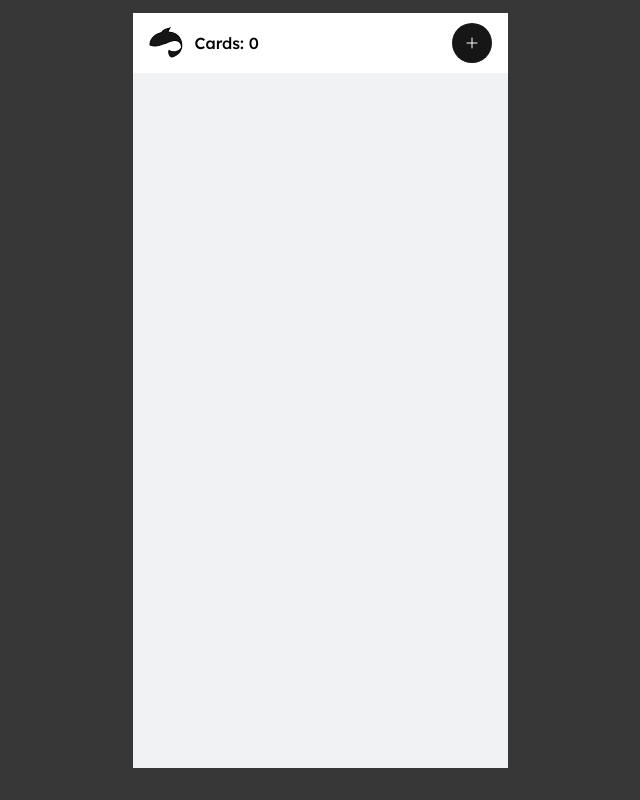
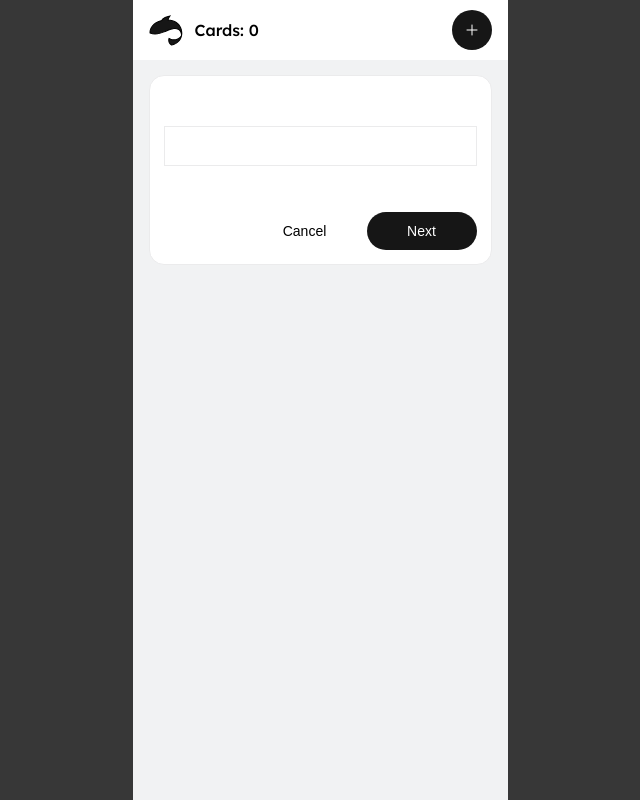
Before and after one commit to mmcode9407/fischkapp, a React (Vite) app: page / in a window 1280 px wide. Shown: the whole page, without its empty margins (320-960 px from the left). Built offline with nearby package versions, Linux system fonts and the light colour scheme.

Commit message:
feat: create newCard component

```diff
--- a/src/App.css
+++ b/src/App.css
@@ -14,7 +14,9 @@
 	box-sizing: border-box;
 }
 
-html {
+html,
+input,
+textarea {
 	font-family: 'Lexend', sans-serif;
 }
 
--- a/src/App.tsx
+++ b/src/App.tsx
@@ -1,14 +1,16 @@
-import { AppHeader } from "./components/AppHeader";
-import { AppLayout } from "./components/AppLayout";
+import { AppHeader } from './components/AppHeader';
+import { AppLayout } from './components/AppLayout';
+import { NewCard } from './components/NewCard';
 
-import "./App.css";
+import './App.css';
 
 function App() {
-  return (
-    <AppLayout>
-      <AppHeader />
-    </AppLayout>
-  );
+	return (
+		<AppLayout>
+			<AppHeader />
+			<NewCard />
+		</AppLayout>
+	);
 }
 
 export default App;
--- a/src/components/AppHeader.module.css
+++ b/src/components/AppHeader.module.css
@@ -3,6 +3,7 @@
 	align-items: center;
 	justify-content: space-between;
 	height: 60px;
+	margin-bottom: 15px;
 	padding: 16px;
 	background: var(--white);
 }
--- a/src/components/AppLayout.module.css
+++ b/src/components/AppLayout.module.css
@@ -1,6 +1,6 @@
 .layout {
-  max-width: 375px;
-  height: 755px;
-  margin: 1% auto;
-  background: #f1f2f3;
+	max-width: 375px;
+	min-height: 100vh;
+	margin: 0 auto;
+	background: #f1f2f3;
 }
--- /dev/null
+++ b/src/components/CardButton.module.css
@@ -0,0 +1,19 @@
+.btn {
+	width: 110px;
+	padding: 10px 12px;
+	border: none;
+	border-radius: 22px;
+	font-size: 14px;
+	font-weight: 500;
+	line-height: 18px;
+	cursor: pointer;
+}
+
+.black {
+	background-color: var(--accent);
+	color: var(--white);
+}
+
+.white {
+	background-color: var(--white);
+}
--- /dev/null
+++ b/src/components/CardButton.tsx
@@ -0,0 +1,18 @@
+import styles from './CardButton.module.css';
+
+interface buttonProps {
+	variant: 'white' | 'black';
+	onClick?: () => void;
+	text: string;
+}
+
+export const CardButton = ({ variant, onClick, text }: buttonProps) => {
+	return (
+		<button
+			className={`${styles.btn} ${styles[variant]}`}
+			onClick={onClick}
+			type='button'>
+			{text}
+		</button>
+	);
+};
--- /dev/null
+++ b/src/components/NewCard.module.css
@@ -0,0 +1,44 @@
+.card {
+	position: relative;
+	width: 343px;
+	min-height: 188px;
+	margin: 0 auto;
+	padding: 50px 14px 14px;
+	background-color: var(--white);
+	border-radius: 15px;
+	border: 1px solid var(--border);
+}
+
+.form {
+	display: flex;
+	flex-direction: column;
+	align-items: center;
+	justify-content: space-between;
+	gap: 46px;
+}
+
+.textarea {
+	width: 100%;
+	height: 40px;
+	padding: 10px 10px 10px 12px;
+	font-size: 16px;
+	font-weight: 500;
+	border: 1px solid var(--border);
+	resize: none;
+	overflow: hidden;
+}
+
+.btnBox {
+	display: flex;
+	gap: 7px;
+	align-self: flex-end;
+}
+
+.deleteBtn {
+	position: absolute;
+	top: 0;
+	right: 0;
+	border: none;
+	background: none;
+	cursor: pointer;
+}
--- /dev/null
+++ b/src/components/NewCard.tsx
@@ -0,0 +1,44 @@
+import { ChangeEvent, useState } from 'react';
+import styles from './NewCard.module.css';
+import deleteIcon from '../../public/icons/deleteIcon.svg';
+import { NewCardSide } from './NewCardSide';
+import { CardButton } from './CardButton';
+
+export const NewCard = () => {
+	const [isFront, setIsFront] = useState<boolean>(true);
+
+	const handleChangeSide = () => {
+		setIsFront((prev) => !prev);
+	};
+
+	return (
+		<div className={styles.card}>
+			{!isFront && (
+				<button className={styles.deleteBtn}>
+					<img src={deleteIcon} alt='Delete icon' />
+				</button>
+			)}
+			<form className={styles.form}>
+				{isFront ? (
+					<NewCardSide name='frontSide' styles={styles}>
+						<CardButton variant='white' text='Cancel' />
+						<CardButton
+							variant='black'
+							onClick={handleChangeSide}
+							text='Next'
+						/>
+					</NewCardSide>
+				) : (
+					<NewCardSide name='backSide' styles={styles}>
+						<CardButton
+							variant='black'
+							onClick={handleChangeSide}
+							text='Back'
+						/>
+						<CardButton variant='white' text='Save' />
+					</NewCardSide>
+				)}
+			</form>
+		</div>
+	);
+};
--- /dev/null
+++ b/src/components/NewCardSide.tsx
@@ -0,0 +1,25 @@
+import { ChangeEvent, ReactNode } from 'react';
+
+interface NewCardSideProps {
+	children: ReactNode;
+	styles: { [key: string]: string };
+	name: string;
+}
+
+export const NewCardSide = ({ children, styles, name }: NewCardSideProps) => {
+	const setHeight = (e: ChangeEvent<HTMLTextAreaElement>) => {
+		e.target.style.height = 'auto';
+		e.target.style.height = `${e.target.scrollHeight}px`;
+	};
+
+	return (
+		<>
+			<textarea
+				className={styles.textarea}
+				rows={1}
+				onInput={setHeight}
+				name={name}></textarea>
+			<div className={styles.btnBox}>{children}</div>
+		</>
+	);
+};
```
Also changed, not shown: public/icons/deleteIcon.svg (added).
